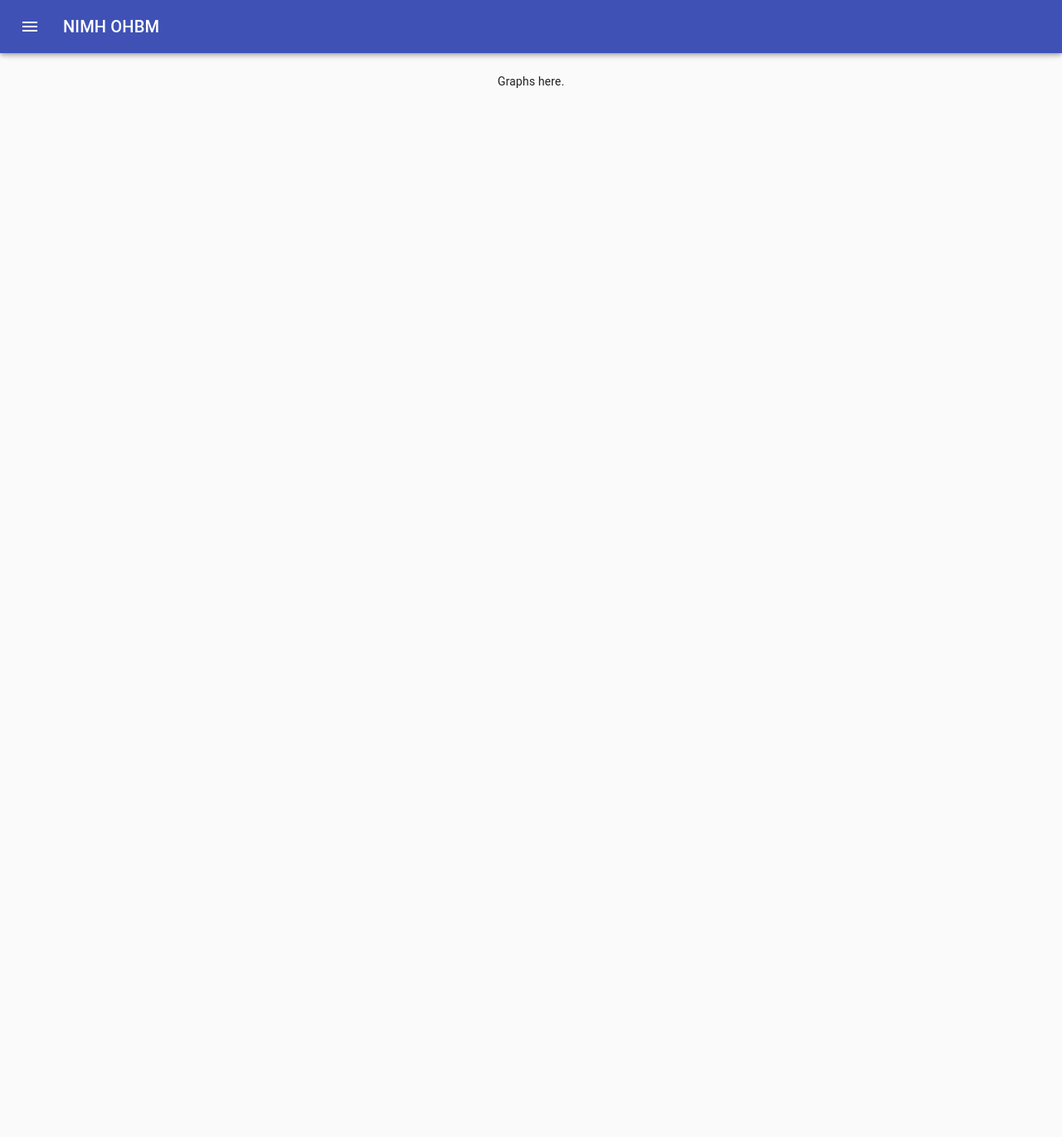
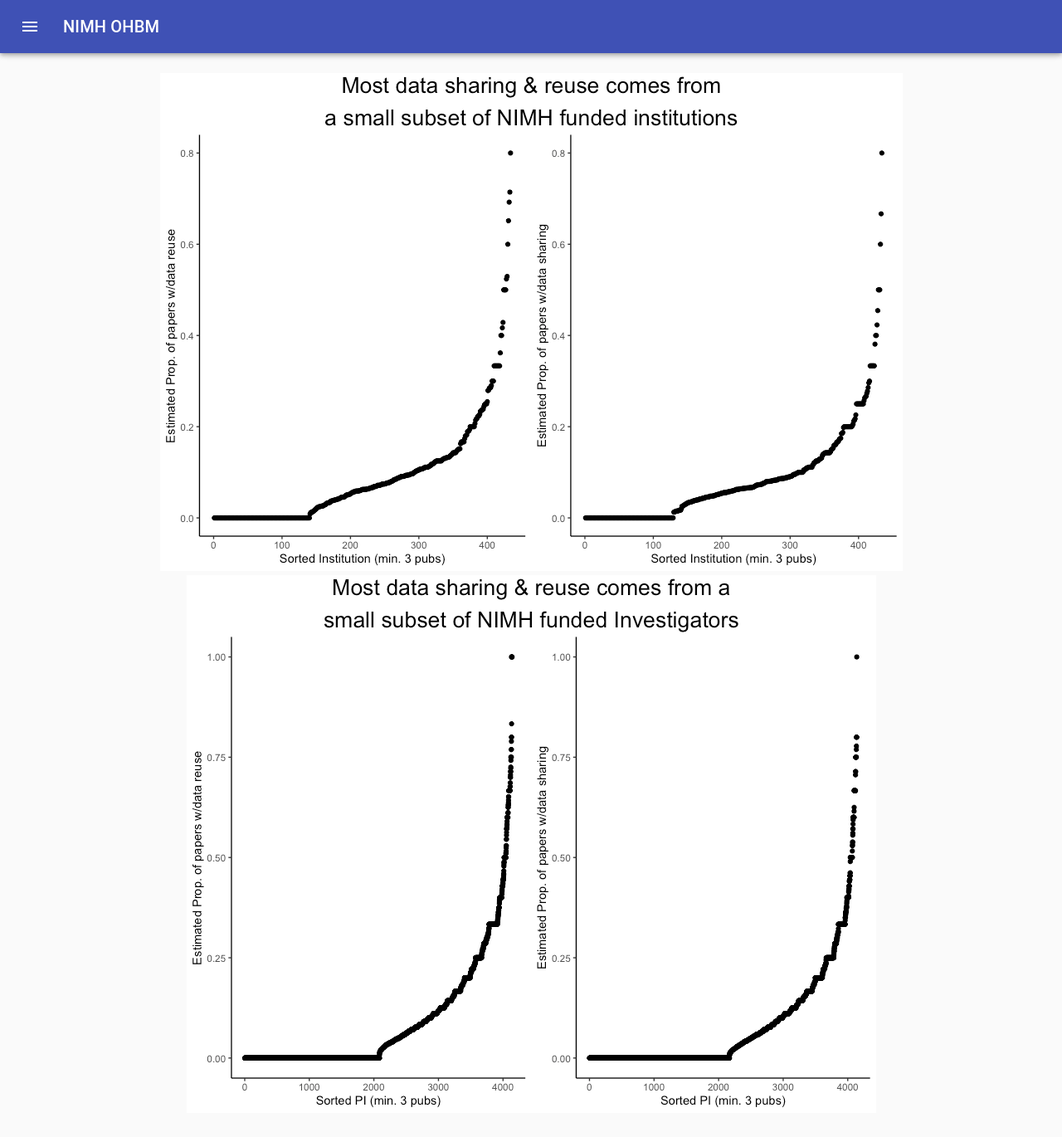
Before and after one commit to siebo/nimh_ohbm, a React (Create React App) app: page /sharestats/graphs in a window 1280 px wide. Shown: the whole page at 83% size. Before the commit the page ends 800 px from the top, so only its background shows below. Built offline with nearby package versions, Linux system fonts and the light colour scheme.

Commit message:
put image placeholders in graphs page

```diff
--- a/src/Graphs.js
+++ b/src/Graphs.js
@@ -5,9 +5,8 @@ import './App.css';
 function Graphs() {
   return (
     <div className="App">
-
-    Graphs here.
-
+	    <img src="/sharestats/graph_orgs.png" alt="Orgs graph" />
+	    <img src="/sharestats/graph_pis.png" alt="PIs graph" />
     </div>
   );
 }
```
